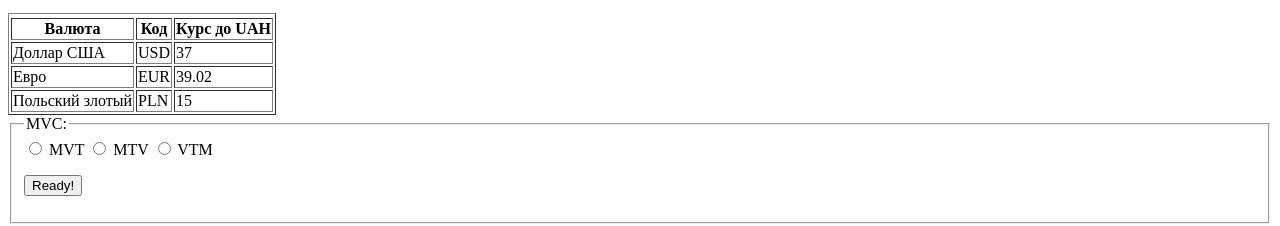
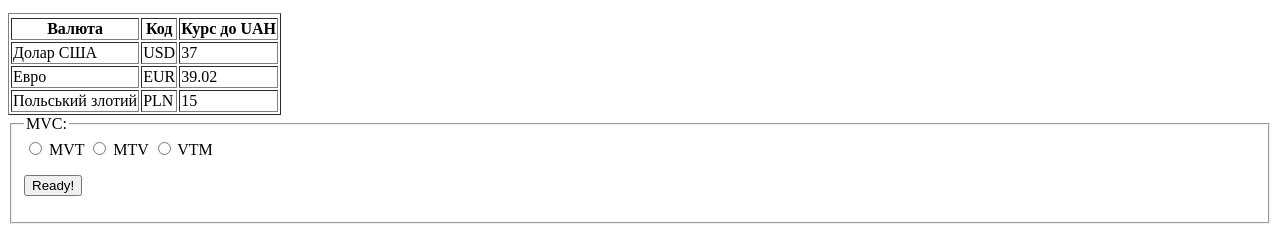
Before and after one commit to ScholarAndew/ScholarAndew-lab1.1, a plain HTML site: page index.html in a window 1280 px wide. Shown: the part 337-563 px from the top of the page. Drawn offline with Linux system fonts and the light colour scheme.

Commit message:
index.html

```diff
--- a/index.html
+++ b/index.html
@@ -45,7 +45,7 @@
         <th>Курс до UAH</th>
     </tr>
     <tr>
-        <td>Доллар США</td>
+        <td>Долар США</td>
         <td>USD</td>
         <td>37</td>
     </tr>
@@ -55,7 +55,7 @@
         <td>39.02</td>
     </tr>
     <tr>
-        <td>Польский злотый</td>
+        <td>Польський злотий</td>
         <td>PLN</td>
         <td>15</td>
     </tr>
```
